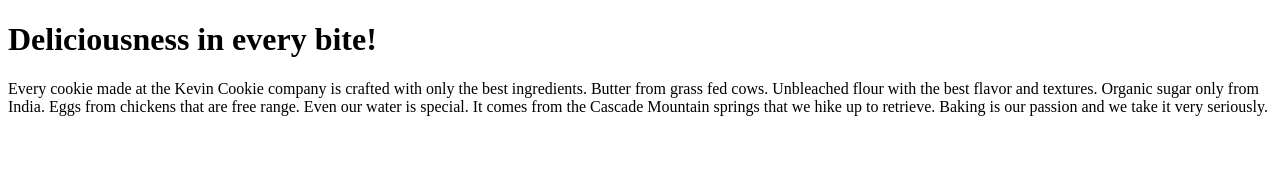
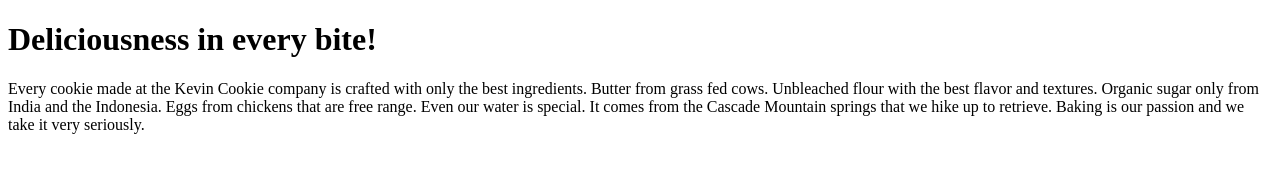
Before and after one commit to frozenskygx/github_learn, a plain HTML site: page index.htm in a window 1280 px wide. Drawn offline with Linux system fonts and the light colour scheme.

Commit message:
Update index.htm

```diff
--- a/index.htm
+++ b/index.htm
@@ -4,7 +4,7 @@
 
 <h1>Deliciousness in every bite!</h1>
 
-<p>Every cookie made at the Kevin Cookie company is crafted with only the best ingredients. Butter from grass fed cows. Unbleached flour with the best flavor and textures. Organic sugar only from India. Eggs from chickens that are free range. Even our water is special. It comes from the Cascade Mountain springs that we hike up to retrieve. Baking is our passion and we take it very seriously.</p>
+<p>Every cookie made at the Kevin Cookie company is crafted with only the best ingredients. Butter from grass fed cows. Unbleached flour with the best flavor and textures. Organic sugar only from India and the Indonesia. Eggs from chickens that are free range. Even our water is special. It comes from the Cascade Mountain springs that we hike up to retrieve. Baking is our passion and we take it very seriously.</p>
 
 </body>
 </html>
```
